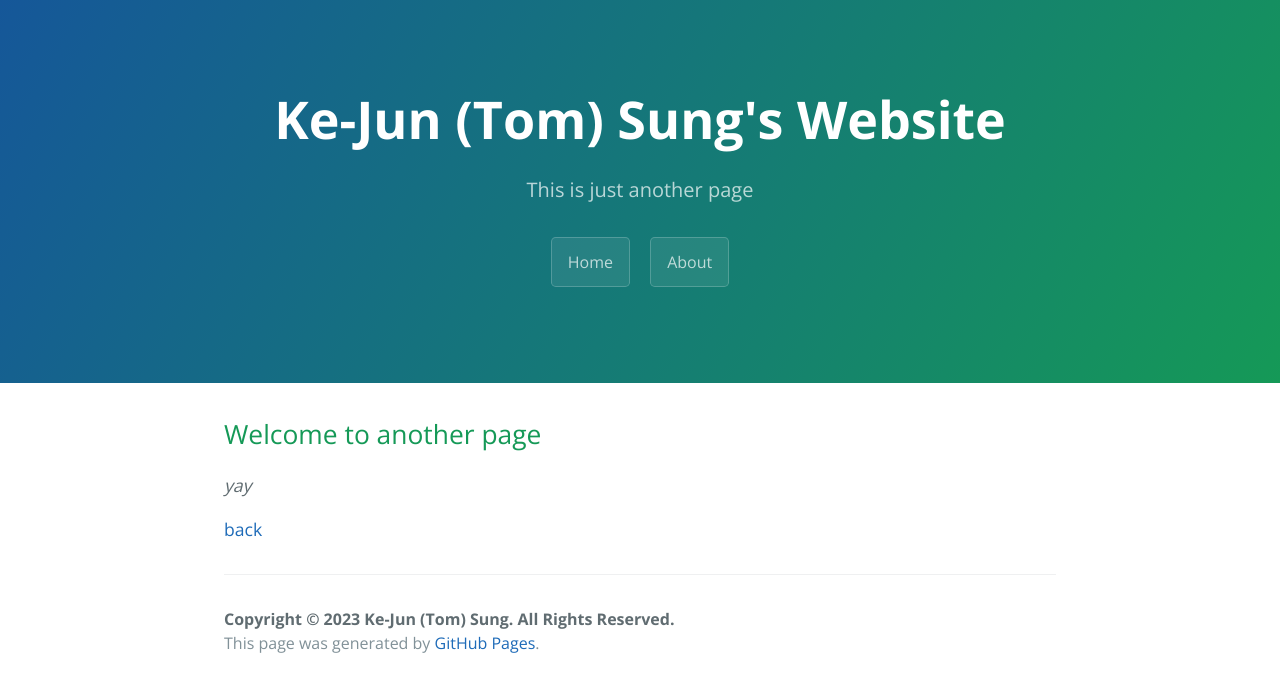
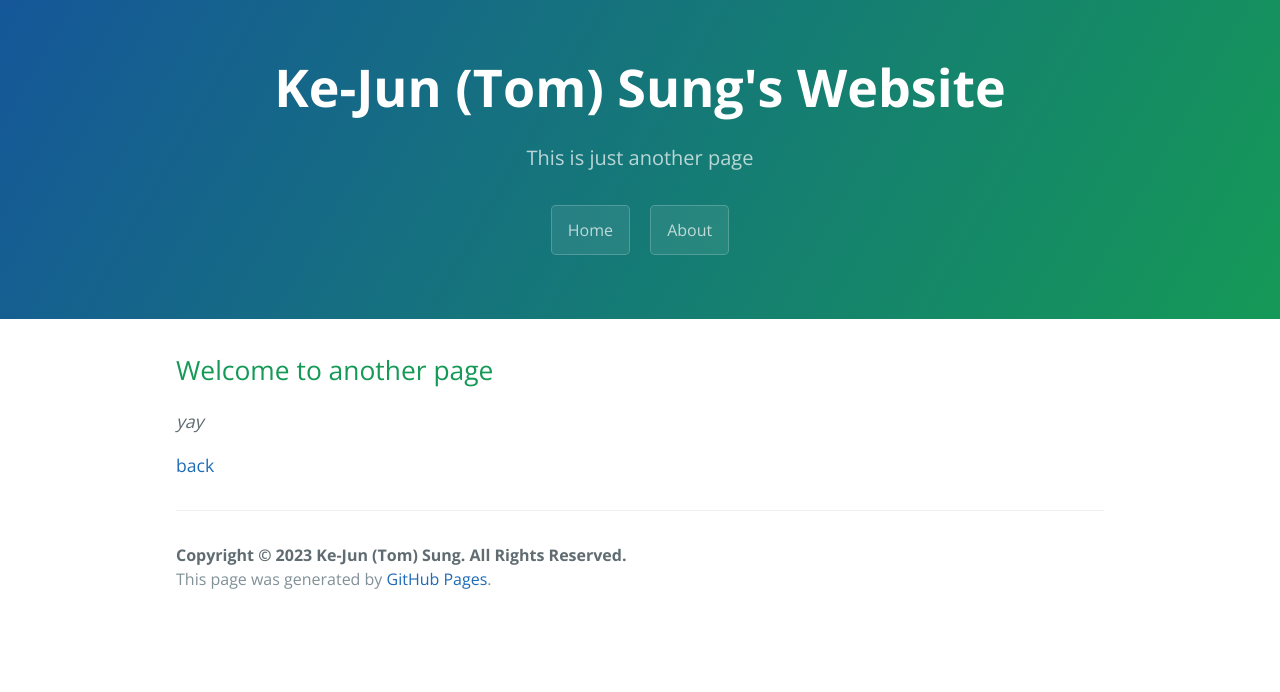
Before and after one commit to tkjsung/tkjsung.github.io, a Jekyll site: the page built from md_files/another-page.md, in a window 1280 px wide. Shown: the top 692 px of the page. Built offline with Jekyll 4.4.1, drawn with Linux system fonts in a browser that asks for light colours.

Commit message:
Modified margin

```diff
--- a/_sass/jekyll-theme-cayman.scss
+++ b/_sass/jekyll-theme-cayman.scss
@@ -112,7 +112,7 @@ a {
   background-image: linear-gradient(120deg, $header-bg-color-secondary, $header-bg-color);
 
   @include large {
-    padding: 5rem 6rem;
+    padding: 3rem 5rem;
   }
 
   @include medium {
@@ -167,7 +167,8 @@ a {
   }
 
   @include large {
-    max-width: 64rem;
+    // max-width: 64rem;
+    max-width: 70rem;
     padding: 2rem 6rem;
     margin: 0 auto;
     font-size: 1.1rem;
```
